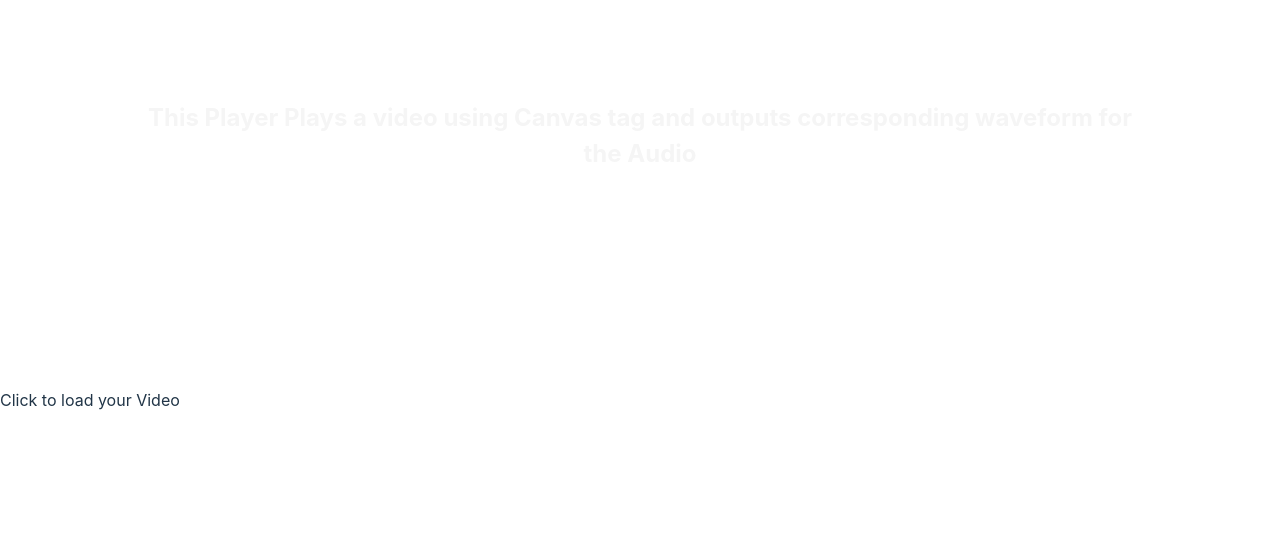
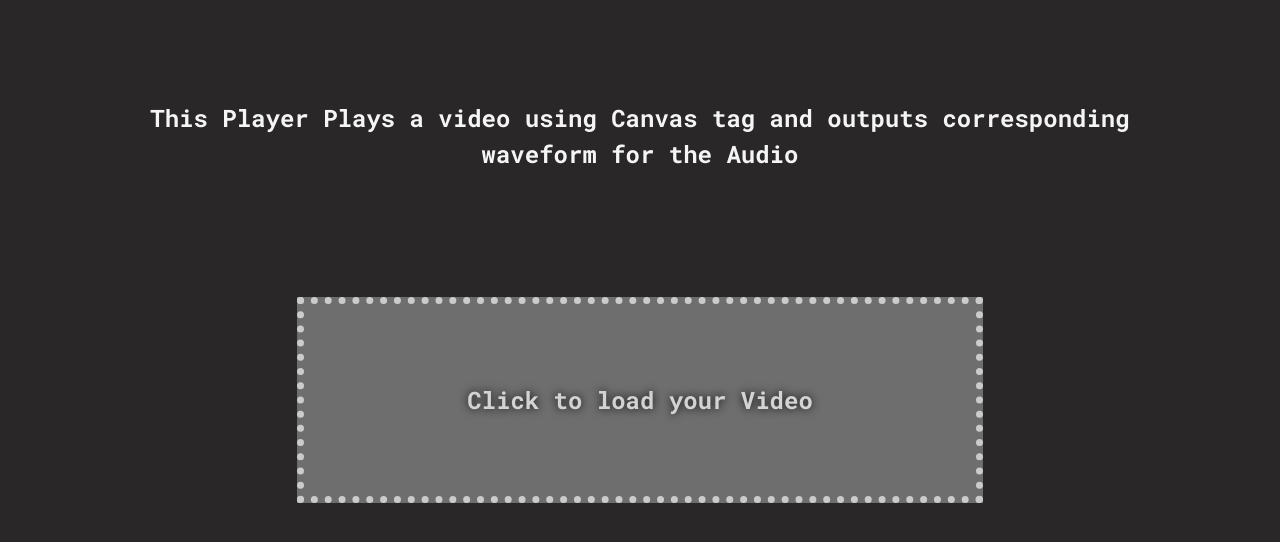
Before and after one commit to raptor-07/vidyo-frontend-assessment, a React (Vite) app: page / in a window 1280 px wide. Shown: the top 542 px of the page. Built offline with nearby package versions, Linux system fonts and the light colour scheme.

Commit message:
style: LoadVideo component

```diff
--- a/src/styles/LoadVideo.css
+++ b/src/styles/LoadVideo.css
@@ -0,0 +1,31 @@
+@import url("https://fonts.googleapis.com/css2?family=League+Spartan&family=Roboto+Mono:wght@700&display=swap");
+
+body {
+  background: #292727;
+  font-family: "League Spartan", sans-serif;
+  font-family: "Roboto Mono", monospace;
+}
+
+.load-video {
+  position: absolute;
+  top: 50%;
+  left: 50%;
+  transform: translate(-50%, -50%);
+  width: 50%;
+  height: 20%;
+  padding: 1rem;
+  background: grey;
+  z-index: 1000;
+  border: 7px dotted whitesmoke;
+  display: flex;
+  justify-content: center;
+  align-items: center;
+  flex-direction: column;
+  color: white;
+  font-size: 1.5rem;
+  font-weight: bold;
+  text-shadow: 0 0 10px black;
+  opacity: 0.8;
+  transition: opacity 0.5s ease-in-out;
+  cursor: pointer;
+}
```
